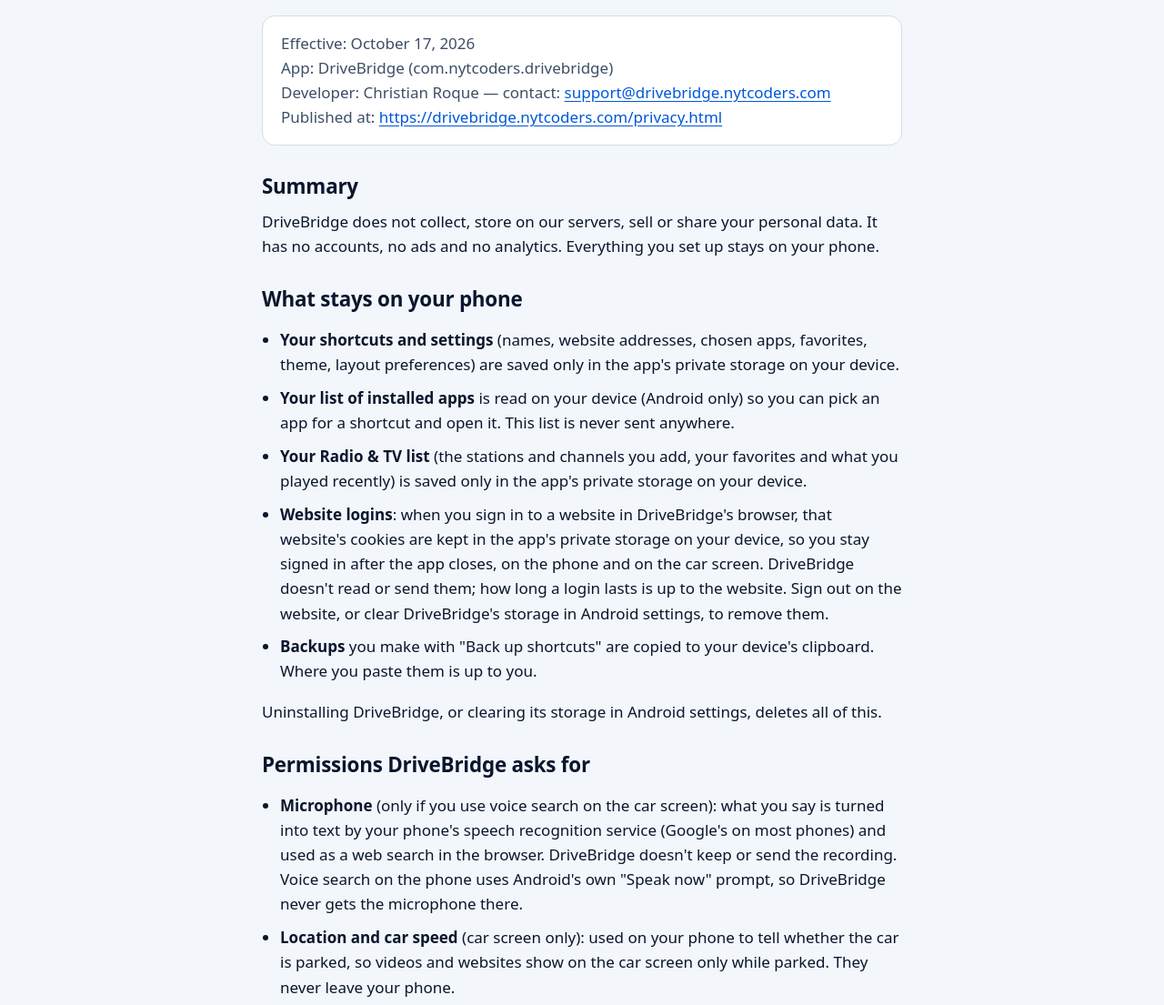
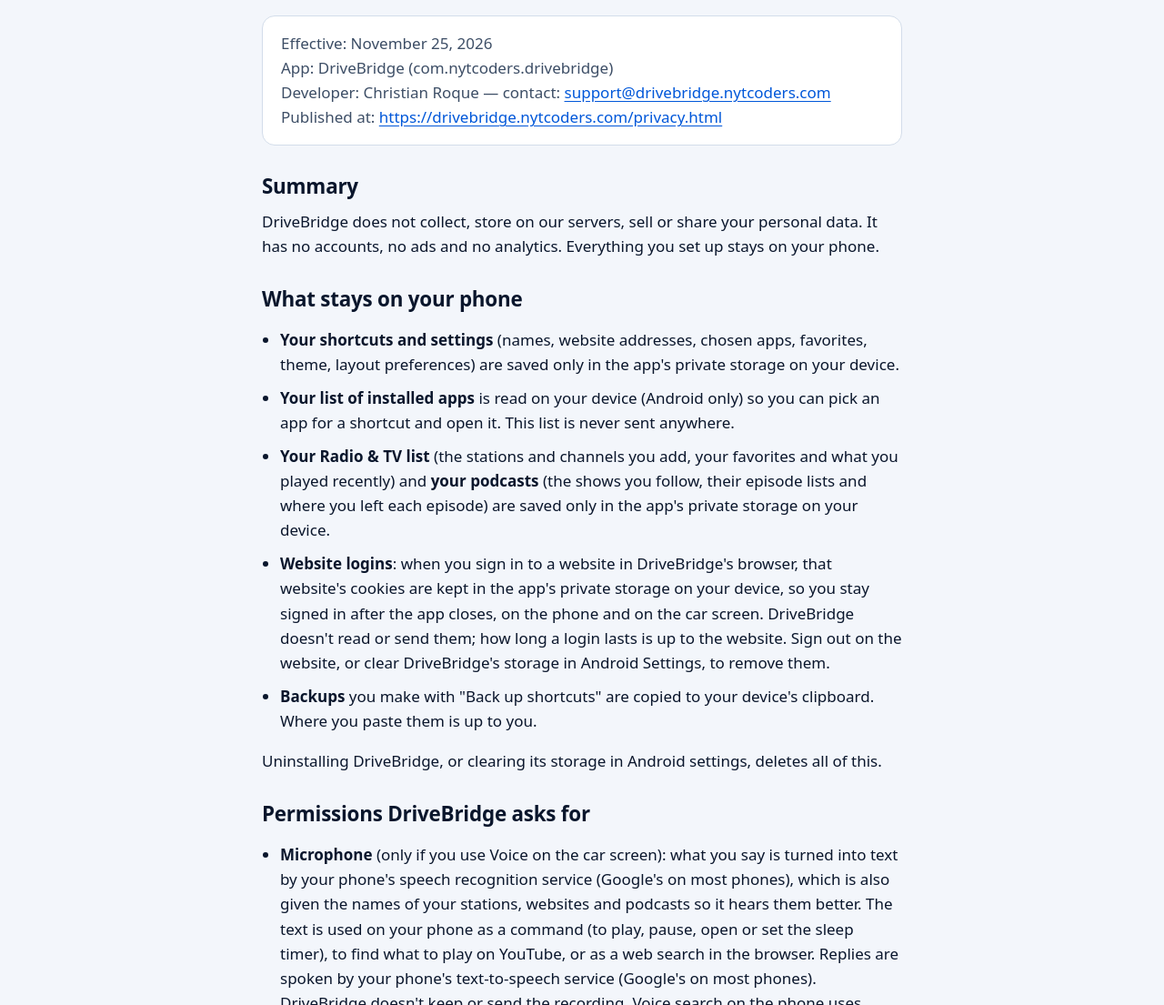
Before and after one commit to ckevinroque/drivebridge-site, a plain HTML site: page privacy.html in a window 1280 px wide. Shown: the part 187-1292 px from the top of the page at 91% size. Drawn offline with Linux system fonts and the light colour scheme.

Commit message:
Built site from c40f916

```diff
--- a/privacy.html
+++ b/privacy.html
@@ -50,7 +50,7 @@
         <h1>DriveBridge Privacy Policy</h1>
 
         <div class="legal-meta">
-          <p>Effective: October 17, 2026</p>
+          <p>Effective: November 25, 2026</p>
           <p>App: DriveBridge (com.nytcoders.drivebridge)</p>
           <p>Developer: Christian Roque — contact: <a href="mailto:support@drivebridge.nytcoders.com">support@drivebridge.nytcoders.com</a></p>
           <p>Published at: <a href="https://drivebridge.nytcoders.com/privacy.html">https://drivebridge.nytcoders.com/privacy.html</a></p>
@@ -63,15 +63,15 @@
         <ul>
           <li><strong>Your shortcuts and settings</strong> (names, website addresses, chosen apps, favorites, theme, layout preferences) are saved only in the app's private storage on your device.</li>
           <li><strong>Your list of installed apps</strong> is read on your device (Android only) so you can pick an app for a shortcut and open it. This list is never sent anywhere.</li>
-          <li><strong>Your Radio &amp; TV list</strong> (the stations and channels you add, your favorites and what you played recently) is saved only in the app's private storage on your device.</li>
-          <li><strong>Website logins</strong>: when you sign in to a website in DriveBridge's browser, that website's cookies are kept in the app's private storage on your device, so you stay signed in after the app closes, on the phone and on the car screen. DriveBridge doesn't read or send them; how long a login lasts is up to the website. Sign out on the website, or clear DriveBridge's storage in Android settings, to remove them.</li>
+          <li><strong>Your Radio &amp; TV list</strong> (the stations and channels you add, your favorites and what you played recently) and <strong>your podcasts</strong> (the shows you follow, their episode lists and where you left each episode) are saved only in the app's private storage on your device.</li>
+          <li><strong>Website logins</strong>: when you sign in to a website in DriveBridge's browser, that website's cookies are kept in the app's private storage on your device, so you stay signed in after the app closes, on the phone and on the car screen. DriveBridge doesn't read or send them; how long a login lasts is up to the website. Sign out on the website, or clear DriveBridge's storage in Android Settings, to remove them.</li>
           <li><strong>Backups</strong> you make with "Back up shortcuts" are copied to your device's clipboard. Where you paste them is up to you.</li>
         </ul>
         <p>Uninstalling DriveBridge, or clearing its storage in Android settings, deletes all of this.</p>
 
         <h2>Permissions DriveBridge asks for</h2>
         <ul>
-          <li><strong>Microphone</strong> (only if you use voice search on the car screen): what you say is turned into text by your phone's speech recognition service (Google's on most phones) and used as a web search in the browser. DriveBridge doesn't keep or send the recording. Voice search on the phone uses Android's own "Speak now" prompt, so DriveBridge never gets the microphone there.</li>
+          <li><strong>Microphone</strong> (only if you use Voice on the car screen): what you say is turned into text by your phone's speech recognition service (Google's on most phones), which is also given the names of your stations, websites and podcasts so it hears them better. The text is used on your phone as a command (to play, pause, open or set the sleep timer), to find what to play on YouTube, or as a web search in the browser. Replies are spoken by your phone's text-to-speech service (Google's on most phones). DriveBridge doesn't keep or send the recording. Voice search on the phone uses Android's own "Speak now" prompt, so DriveBridge never gets the microphone there.</li>
           <li><strong>Location and car speed</strong> (car screen only): used on your phone to tell whether the car is parked, so videos and websites show on the car screen only while parked. They never leave your phone.</li>
           <li><strong>Notifications</strong>: for the "now playing" notification and the car screen's setup reminders.</li>
         </ul>
@@ -82,6 +82,8 @@
           <li><strong>Website icons</strong>: for website shortcuts, DriveBridge downloads the site's own icon directly from that website, once, and keeps it on your phone. No third-party icon service is used.</li>
           <li><strong>Links to other apps</strong> (for example non-secure or email links) are handed to the app on your phone that you choose.</li>
           <li><strong>Radio &amp; TV</strong>: the lists you add, the streams you play and the stations' logos are downloaded directly from the addresses in those lists, for example public lists from iptv-org on GitHub and Radio Browser (radio-browser.info), or a link you enter. Those servers receive your IP address and the app's name, as any player would, and their own privacy policies apply. Some streams use plain (non-secure) http. DriveBridge doesn't host or record any of them. To label channels Live or Offline it asks each stream's server for the first few kilobytes, the same request a player makes. The Featured list is downloaded from DriveBridge's website, which receives your IP address like any website.</li>
+          <li><strong>Programme guide</strong>: when a playlist you import names a programme guide (EPG), or you enter a guide link, DriveBridge downloads that guide from its server about twice a day and keeps only the next day's programmes for your channels, on your phone. That server receives your IP address and the app's name, like any download.</li>
+          <li><strong>Podcasts</strong>: when you search for a podcast, what you type is sent to Apple's podcast directory (the iTunes Search API, itunes.apple.com) to find shows; Apple's privacy policy applies. The shows you follow are downloaded from their own feed addresses (RSS) a few times a day, and episodes stream from the addresses in those feeds, often through the show's podcast host and its download counters. Those servers receive your IP address and the app's name, like any podcast app. DriveBridge doesn't send which shows you follow anywhere else.</li>
           <li><strong>Android Auto</strong>: when your phone is connected to a car, Android Auto shows your Radio &amp; TV list and what is playing on the car screen. DriveBridge doesn't send this anywhere else.</li>
         </ul>
 
```
